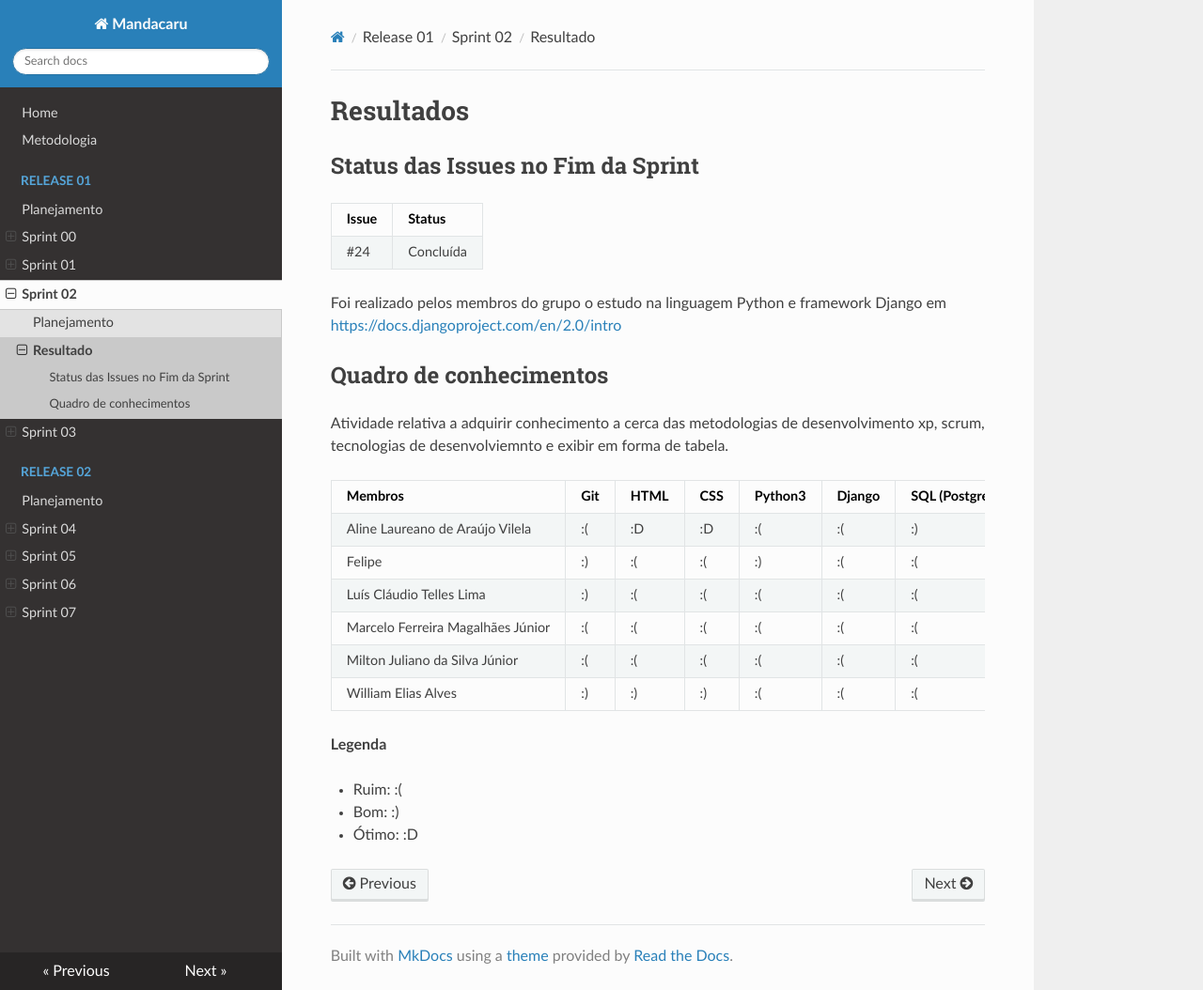
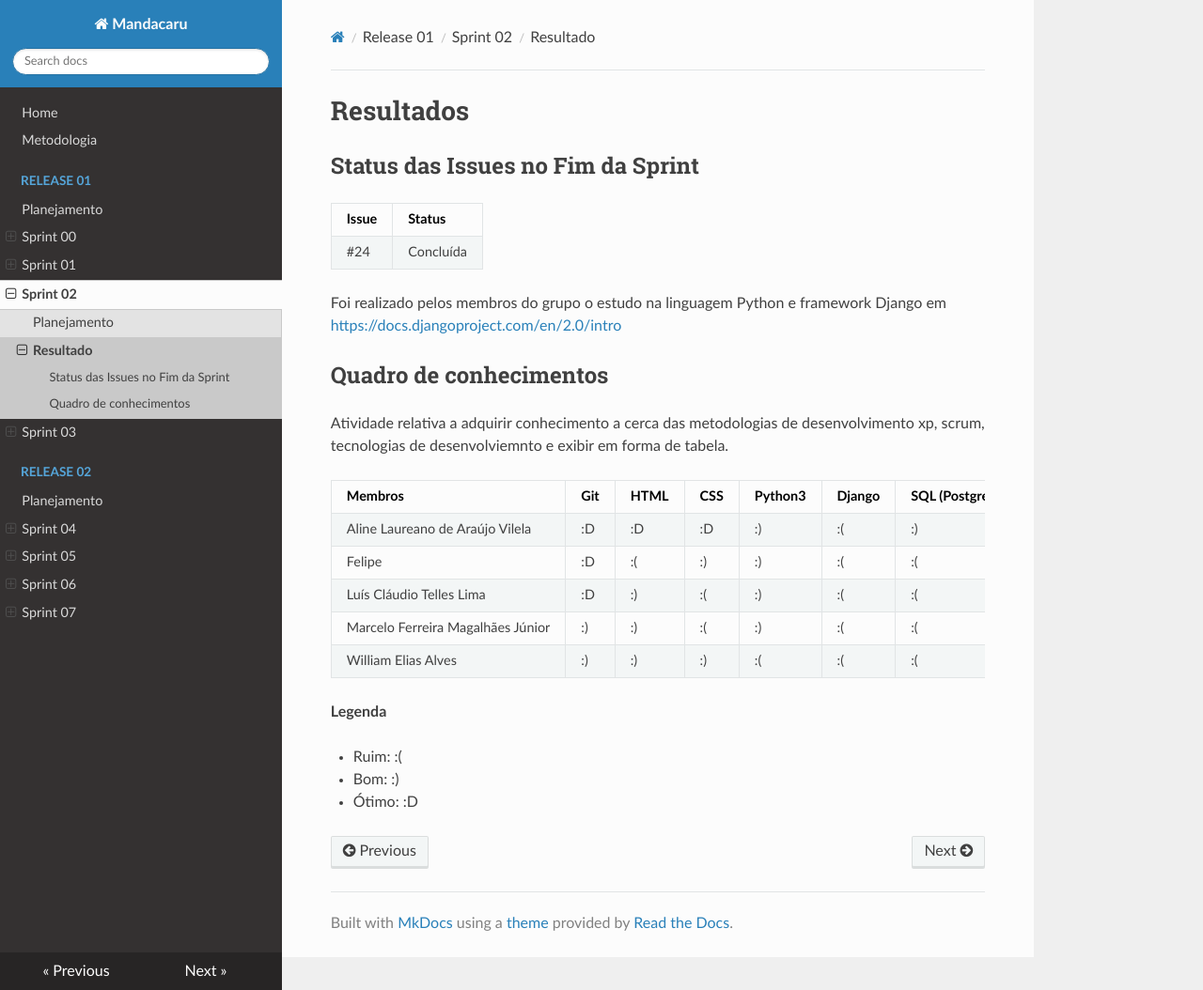
Before and after one commit to MDS-Mandacaru/Documentacao-Mandacaru, an MkDocs documentation site: the page built from docs/Sprints/Sprint02/resultados-sprint02.md, in a window 1280 px wide and 1054 px high. Shown: the whole window at 94% size. Built offline with MkDocs 1.6.1, drawn with Linux system fonts in a browser that asks for light colours; nearby versions of some CDN libraries; old or Windows-style settings are respelled for this version of MkDocs.

Commit message:
Atualizando tabela de conhecimentos

```diff
--- a/docs/Sprints/Sprint02/resultados-sprint02.md
+++ b/docs/Sprints/Sprint02/resultados-sprint02.md
@@ -15,11 +15,10 @@ Atividade relativa a adquirir conhecimento a cerca das metodologias de desenvolv
 
 Membros | Git | HTML | CSS | Python3 | Django | SQL (Postgree) | Bootstrap
 ------- | --- | ---- | --- | -------- | ------ | -------------- | ---------
-Aline Laureano de Araújo Vilela   | :( | :D | :D | :( | :( | :) | :(
-Felipe  | :) | :(  | :( | :) | :( | :( | :(
-Luís Cláudio Telles Lima | :) | :(  | :(  | :( | :( | :( | :(
-Marcelo Ferreira Magalhães Júnior | :(  | :(  | :(  | :(  | :( | :( | :(
-Milton Juliano da Silva Júnior | :(  | :(  | :(  | :(  | :( | :( | :(
+Aline Laureano de Araújo Vilela   | :D | :D | :D | :) | :( | :) | :(
+Felipe  | :D | :(  | :) | :) | :( | :( | :(
+Luís Cláudio Telles Lima | :D | :)  | :(  | :) | :( | :( | :(
+Marcelo Ferreira Magalhães Júnior | :)  | :)  | :(  | :)  | :( | :( | :(
 William Elias Alves | :) | :) | :) | :(  | :( | :( | :(
 
 
```
Also changed, not shown: docs/Sprints/Sprint03/resultados-sprint03.md (+4 -6 lines).
